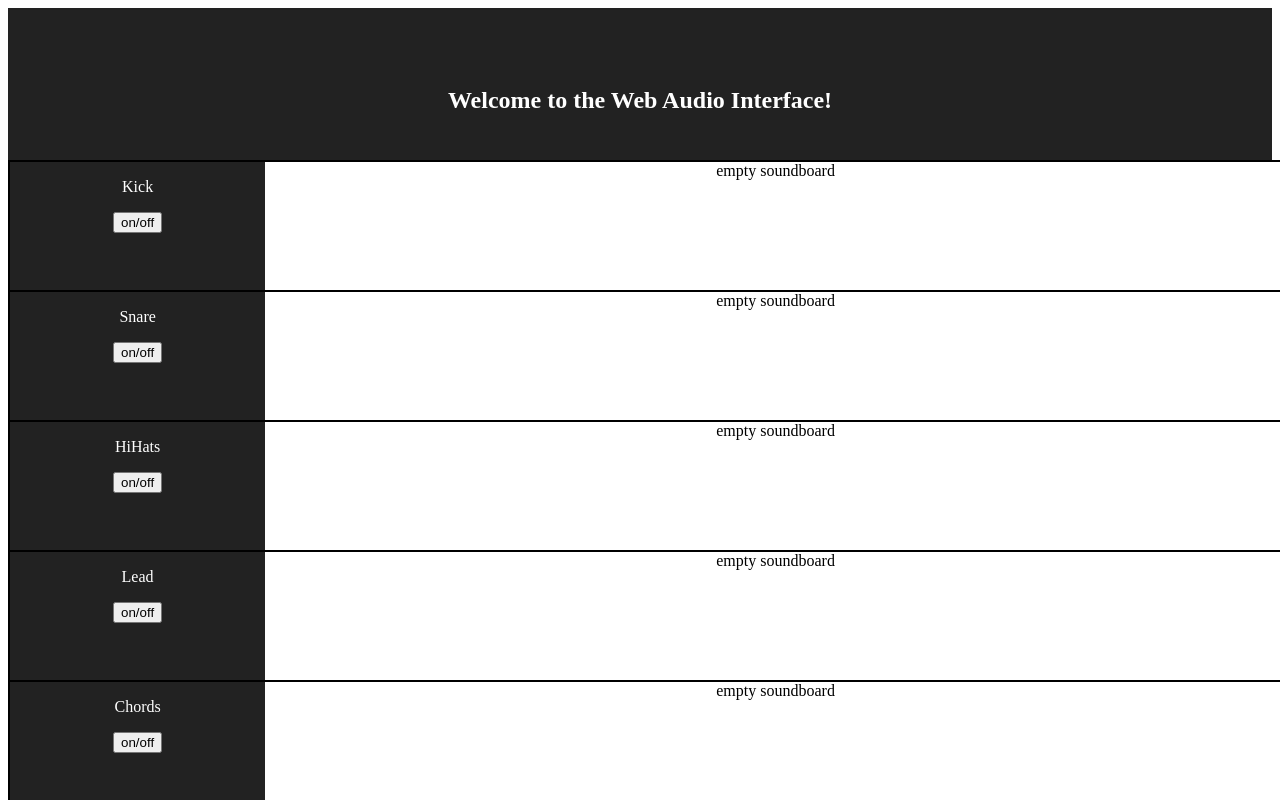
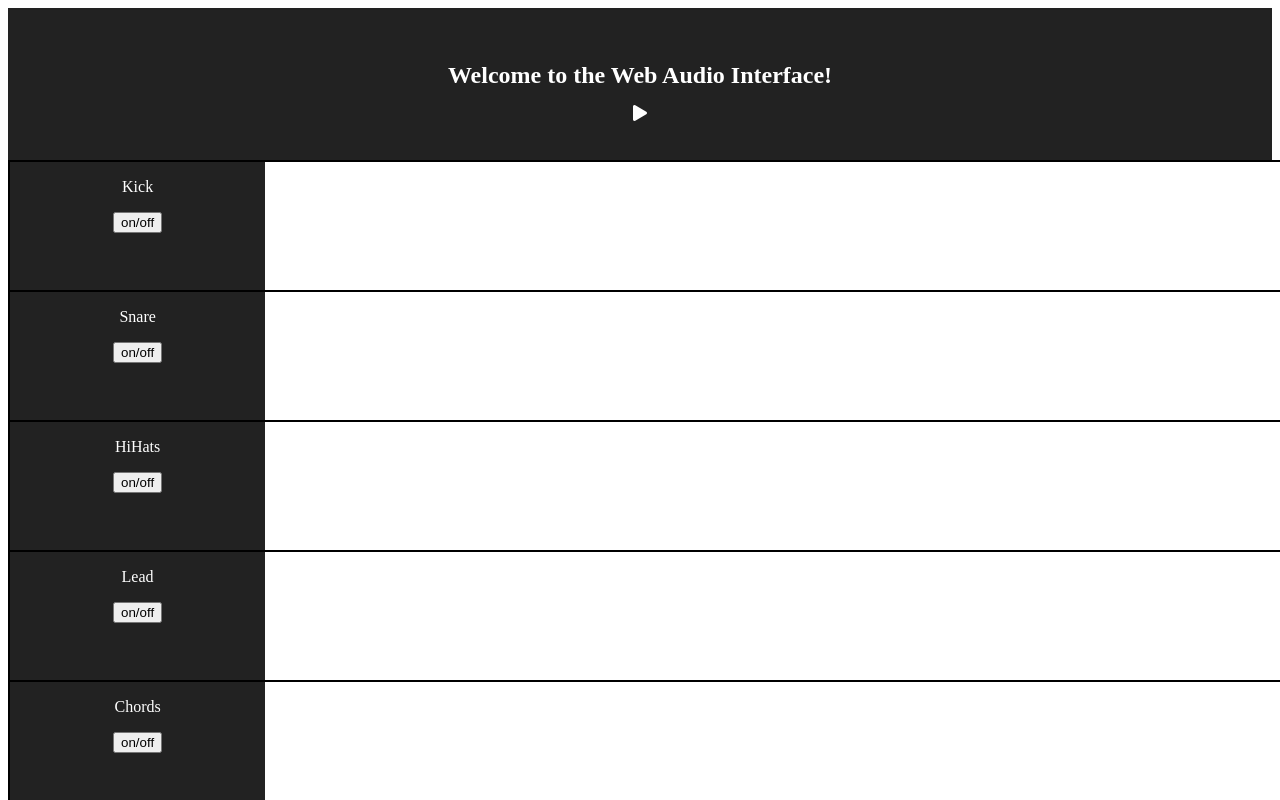
Before and after one commit to DrewMcArthur/react-drum-machine, a React (Create React App) app: page / in a window 1280 px wide. Built offline with nearby package versions, Linux system fonts and the light colour scheme; the HTML template or start-up script is replaced by a standard one.

Commit message:
added play button

```diff
--- a/public/index.html
+++ b/public/index.html
@@ -11,6 +11,8 @@
     -->
   <link rel="manifest" href="%PUBLIC_URL%/manifest.json">
   <link rel="shortcut icon" href="%PUBLIC_URL%/favicon.ico">
+  <link rel="stylesheet" href="https://use.fontawesome.com/releases/v5.8.1/css/all.css"
+    integrity="sha384-50oBUHEmvpQ+1lW4y57PTFmhCaXp0ML5d60M1M7uH2+nqUivzIebhndOJK28anvf" crossorigin="anonymous">
   <!--
       Notice the use of %PUBLIC_URL% in the tags above.
       It will be replaced with the URL of the `public` folder during the build.
--- a/src/App.tsx
+++ b/src/App.tsx
@@ -5,6 +5,7 @@ import './css/App.css'
 import './css/main.css'
 
 // instruments
+import Instrument from './sounds/Instrument'
 import Chords from './sounds/Chords'
 import Hihats from './sounds/Hihats'
 import Kick from './sounds/Kick'
@@ -12,34 +13,41 @@ import Lead from './sounds/Lead'
 import Snare from './sounds/Snare'
 
 // components
+import LoopPlayer from './components/LoopPlayer';
+import PlayButton from './components/PlayButton'
 import Tracks from './components/Tracks'
-import Instrument from './sounds/Instrument';
 
 interface IAppState
 {
   synth: any,
   trackStates: boolean[],
   tracks: JSX.Element[],
+  loopPlaying: boolean
 }
 
 class App extends React.Component<{}, IAppState>
 {
+  loopPlayer: any;
   constructor(props: {})
   {
     super(props)
 
+    const trackElements = [ Kick, Snare, Hihats, Lead, Chords ].map(
+      (el: typeof Instrument, index: number) =>
+        React.createElement(el, { key: index, id: index, stateToggle: () => this.toggleTrackState(index) }))
+
     this.state = {
       synth: new Tone.PluckSynth().toMaster(),
       trackStates: [ true, true, true, true, true ],
-      tracks: [ Kick, Snare, Hihats, Lead, Chords ].map(
-        (el: typeof Instrument, index: number) =>
-          React.createElement(el, { key: index, stateToggle: () => this.toggleTrackState(index) }))
-
+      tracks: trackElements,
+      loopPlaying: false
     }
 
     this.toggleTrackState = this.toggleTrackState.bind(this)
     this.getTrackState = this.getTrackState.bind(this)
     this.setTrackState = this.setTrackState.bind(this)
+
+    this.loopPlayer = new LoopPlayer({ isPlaying: this.state.loopPlaying })
   }
 
   public toggleTrackState (index: number)
@@ -63,12 +71,39 @@ class App extends React.Component<{}, IAppState>
     })
   }
 
+  public updateTransportState ()
+  {
+    if (this.state.loopPlaying)
+    {
+      // Tone.Transport.play
+    }
+    else
+    {
+      // Tone.Transport.stop
+    }
+  }
+
+  public togglePlayLoop ()
+  {
+    this.setState((prevState) =>
+    {
+      return {
+        loopPlaying: !prevState.loopPlaying
+      }
+    })
+
+    // transport.play
+    this.updateTransportState()
+  }
+
   public render ()
   {
     return (
       <div className="App">
         <header className="App-header">
           <h1 className="App-title">Welcome to the Web Audio Interface!</h1>
+          <PlayButton isPlaying={this.state.loopPlaying} playFunc={() => this.togglePlayLoop()} />
+          {/* // TODO: LoopPlayer - takes in various states and handles playing / not playing pieces of music and loops */}
         </header>
         <main>
           <Tracks tracks={this.state.tracks} synth={this.state.synth} />
--- /dev/null
+++ b/src/components/LoopPlayer.tsx
@@ -0,0 +1,24 @@
+import * as React from 'react'
+
+interface ILoopPlayerProps
+{
+  isPlaying: boolean
+}
+interface ILoopPlayerState
+{
+  isPlaying: boolean
+}
+
+class LoopPlayer extends React.Component<ILoopPlayerProps, ILoopPlayerState>
+{
+  constructor(props: ILoopPlayerProps)
+  {
+    super(props)
+    this.state = {
+      isPlaying: props.isPlaying
+    }
+  }
+
+}
+
+export default LoopPlayer
--- /dev/null
+++ b/src/components/PlayButton.tsx
@@ -0,0 +1,41 @@
+import * as React from 'react'
+
+interface IPlayButtonProps
+{
+  isPlaying: boolean
+  playFunc: () => void
+}
+interface IPlayButtonState
+{
+  isPlaying: boolean
+}
+
+class PlayButton extends React.Component<IPlayButtonProps, IPlayButtonState>
+{
+  constructor(props: IPlayButtonProps)
+  {
+    super(props)
+
+    this.state = {
+      isPlaying: false
+    }
+  }
+
+  componentWillReceiveProps (newProps: IPlayButtonProps)
+  {
+    this.setState({
+      isPlaying: newProps.isPlaying
+    });
+  }
+
+  render ()
+  {
+    return (
+      <div className='playButton' onClick={this.props.playFunc}>
+        {this.state.isPlaying ? <i className="fa fa-stop"></i> : <i className="fa fa-play"></i>}
+      </div>
+    )
+  }
+}
+
+export default PlayButton
--- a/src/components/Soundboard.tsx
+++ /dev/null
@@ -1,25 +0,0 @@
-import * as React from 'react'
-
-interface ISoundboardProps
-{
-  gridState: any
-}
-
-class Soundboard extends React.Component<ISoundboardProps>
-{
-  constructor(props: ISoundboardProps)
-  {
-    super(props)
-  }
-
-  public render ()
-  {
-    return (
-      <div className='Soundboard'>
-        empty soundboard
-      </div>
-    )
-  }
-}
-
-export default Soundboard
--- /dev/null
+++ b/src/components/Soundboard/Soundboard.tsx
@@ -0,0 +1,54 @@
+import * as React from 'react'
+
+import SoundboardRow from './SoundboardRow'
+
+interface ISoundboardProps
+{
+  // callback that informs the instrument of track updates
+  updateGrid: any
+
+  // number of rows the track should have
+  height: number
+
+  // number of divisions within a bar (default = 4)
+  beatDivisions: number
+}
+interface ISoundboardState
+{
+  grid: any
+}
+
+class Soundboard extends React.Component<ISoundboardProps, ISoundboardState>
+{
+  constructor(props: ISoundboardProps)
+  {
+    super(props)
+
+    this.state = {
+      grid: this.generateBoard(props)
+    }
+  }
+
+  public generateBoard (props: ISoundboardProps)
+  {
+
+    return Array.from(Array(props.height).keys())
+      .map((i: number) =>
+        <SoundboardRow
+          key={i}
+          height={100 / props.height}
+          beatDivisions={this.props.beatDivisions}
+        />)
+  }
+
+  public render ()
+  {
+    return (
+      <div className='Soundboard'>
+        {this.state.grid}
+      </div>
+    )
+  }
+}
+
+export default Soundboard
--- /dev/null
+++ b/src/components/Soundboard/SoundboardRow.tsx
@@ -0,0 +1,77 @@
+import * as React from 'react'
+
+interface ISoundboardProps
+{
+  key: number
+  beatDivisions: number
+  height: number
+}
+interface ISoundboardState
+{
+  divisionStates: boolean[]
+  row: JSX.Element[]
+}
+
+class Soundboard extends React.Component<ISoundboardProps, ISoundboardState>
+{
+  constructor(props: ISoundboardProps)
+  {
+    super(props)
+
+    this.toggleDivision.bind(this)
+
+    const divisionStates = Array.from(Array(props.beatDivisions)).reduce(() => false)
+    this.state = {
+      divisionStates: divisionStates,
+      // the row of elements - all buttons that tell the row they were clicked
+      row: this.generateRow(props)
+    }
+  }
+
+  public generateRow (props: ISoundboardProps)
+  {
+    return Array.from(Array(props.beatDivisions))
+      .map((el: number, i: number) =>
+        <div
+          className={'beatDivision ' + (this.state && this.state.divisionStates[ i ] ? 'active' : 'inactive')}
+          style={{
+            height: this.props.height + "%",
+            width: (100 / this.props.beatDivisions) + "%"
+          }}
+          key={i}
+          onClick={() => this.toggleDivision(i)}
+        />)
+  }
+
+  public toggleDivision (i: number): void
+  {
+    // TODO: make this work
+    if (this.state && this.state.divisionStates)
+    {
+      // const newState = !this.state.divisionStates[ i ]
+      // const newStateArray = Array.prototype.slice.call(this.state.divisionStates)
+      // for (let s in newStateArray)
+      //   alert(s)
+      // newStateArray[ i ] = newState
+      this.setState((prevState) =>
+      {
+        const newStates = Array.prototype.slice.call(this.state.divisionStates)
+        newStates[ i ] = !this.state.divisionStates[ i ]
+        return {
+          divisionStates: prevState.divisionStates
+        }
+      })
+    }
+  }
+
+  public render ()
+  {
+    return (
+      <div className='row' key={this.props.key}>
+        {this.state.row}
+      </div>
+    )
+  }
+}
+
+export default Soundboard
--- /dev/null
+++ b/src/components/TrackControl.tsx
@@ -0,0 +1,50 @@
+import * as React from 'react'
+
+import '../css/instrument.css'
+
+interface ITrackControlProps
+{
+  // a Tone.js synth object that can be used to trigger a sound
+  key: number
+  name: string
+  stateToggle: () => boolean
+}
+
+interface ITrackControlState
+{
+  isOn: boolean
+}
+
+class TrackControl extends React.Component<ITrackControlProps, ITrackControlState>
+{
+  constructor(props: ITrackControlProps)
+  {
+    super(props)
+    this.state = {
+      "isOn": true
+    }
+    this.toggleState = this.toggleState.bind(this)
+  }
+
+  public toggleState ()
+  {
+    const isOn = this.props.stateToggle()
+    this.setState({
+      "isOn": isOn
+    })
+    return isOn
+  }
+
+  public render ()
+  {
+    return (
+      <div className='instrumentControl'>
+        <p>{this.props.name}</p>
+        <div className='powerBtn'>
+          <button onClick={this.toggleState}>on/off</button>
+        </div>
+      </div >)
+  }
+}
+
+export default TrackControl
--- a/src/css/App.css
+++ b/src/css/App.css
@@ -9,7 +9,7 @@
 
 .App-header {
   background-color: #222;
-  padding: 5%;
+  padding: 3%;
   max-height: 20%;
   color: white;
   z-index: 0;
--- a/src/css/instrument.css
+++ b/src/css/instrument.css
@@ -24,3 +24,20 @@ div.instrument.inactive .instrumentControl {
   background-color: white;
   color: black;
 }
+
+/* soundboard */
+.instrument .Soundboard .row {
+  height: 100%;
+}
+
+.instrument .Soundboard .row .beatDivision {
+  float: left;
+}
+.instrument .Soundboard .row .beatDivision.active {
+  background-color: #222;
+  color: white;
+}
+.instrument .Soundboard .row .beatDivision.active {
+  background-color: #FFF;
+  color: black;
+}
--- a/src/sounds/Instrument.tsx
+++ b/src/sounds/Instrument.tsx
@@ -2,12 +2,13 @@ import * as React from 'react'
 
 import '../css/instrument.css'
 
-import Soundboard from 'src/components/Soundboard';
+import Soundboard from 'src/components/Soundboard/Soundboard';
+import TrackControl from 'src/components/TrackControl';
 
 interface IInstrumentProps
 {
   // a Tone.js synth object that can be used to trigger a sound
-  key: number
+  id: number
   stateToggle: () => boolean
 }
 
@@ -35,20 +36,33 @@ class Instrument extends React.Component<IInstrumentProps, IInstrumentState>
     this.setState({
       "isOn": isOn
     })
+    return isOn
+  }
 
+  // given the grid for the soundboard, update this instrument's grid state
+  public updateSoundboard (grid: any)
+  {
+    this.setState({
+      gridState: grid
+    })
   }
 
   public render ()
   {
-    return (<div className={'instrument ' + (this.state.isOn ? 'active' : 'inactive')}>
-      <div className='instrumentControl'>
-        <p>{this.constructor.name}</p>
-        <div className='powerBtn'>
-          <button onClick={this.toggleState}>on/off</button>
-        </div>
-      </div>
-      <Soundboard gridState={this.state.gridState} />
-    </div >)
+    return (
+      <div className={'instrument ' + (this.state.isOn ? 'active' : 'inactive')}>
+        <TrackControl
+          key={this.props.id}
+          name={this.constructor.name}
+          stateToggle={this.toggleState}
+        />
+        <Soundboard
+          updateGrid={this.updateSoundboard}
+          height={1}
+          beatDivisions={4}
+        />
+      </div >
+    )
   }
 }
 
--- a/tslint.json
+++ b/tslint.json
@@ -1,9 +1,4 @@
 {
-  "extends": [
-    "tslint:recommended",
-    "tslint-react",
-    "tslint-config-prettier"
-  ],
   "rules": {
     "ordered-imports": [
       false
```
